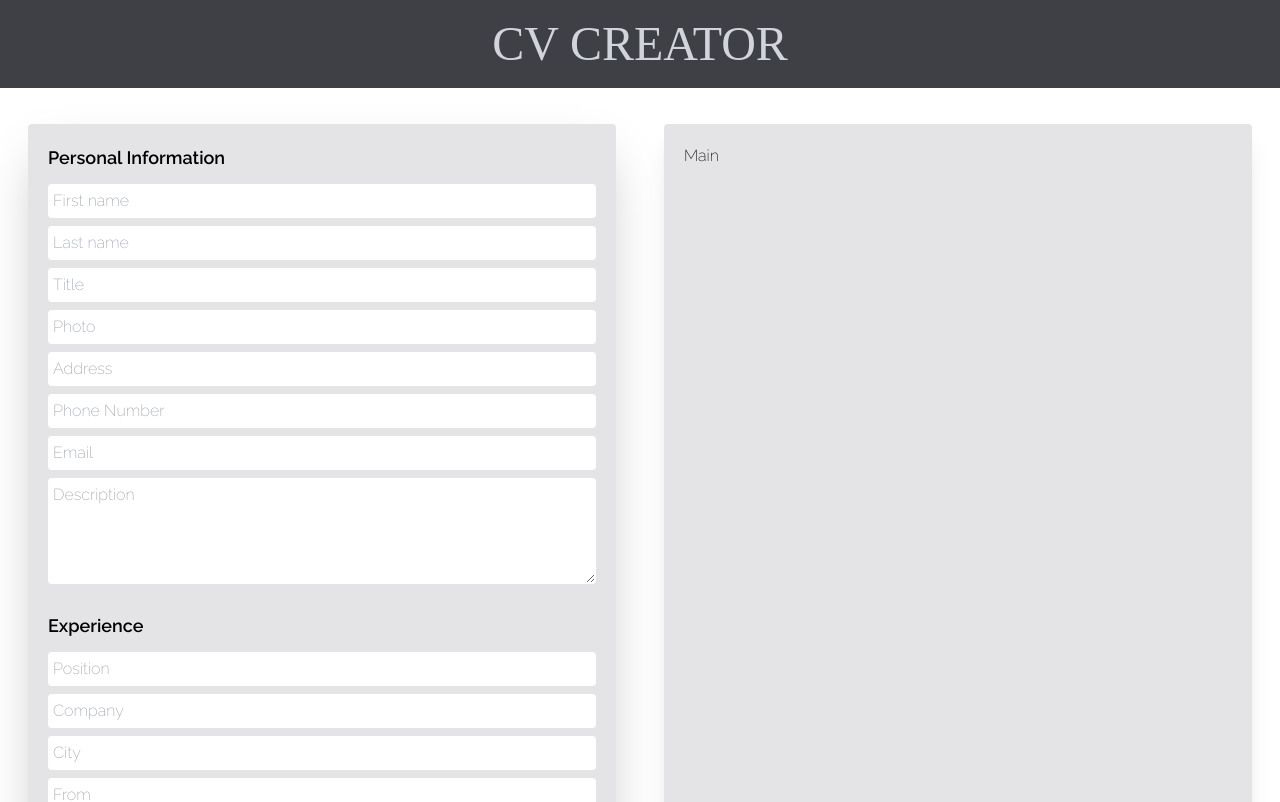
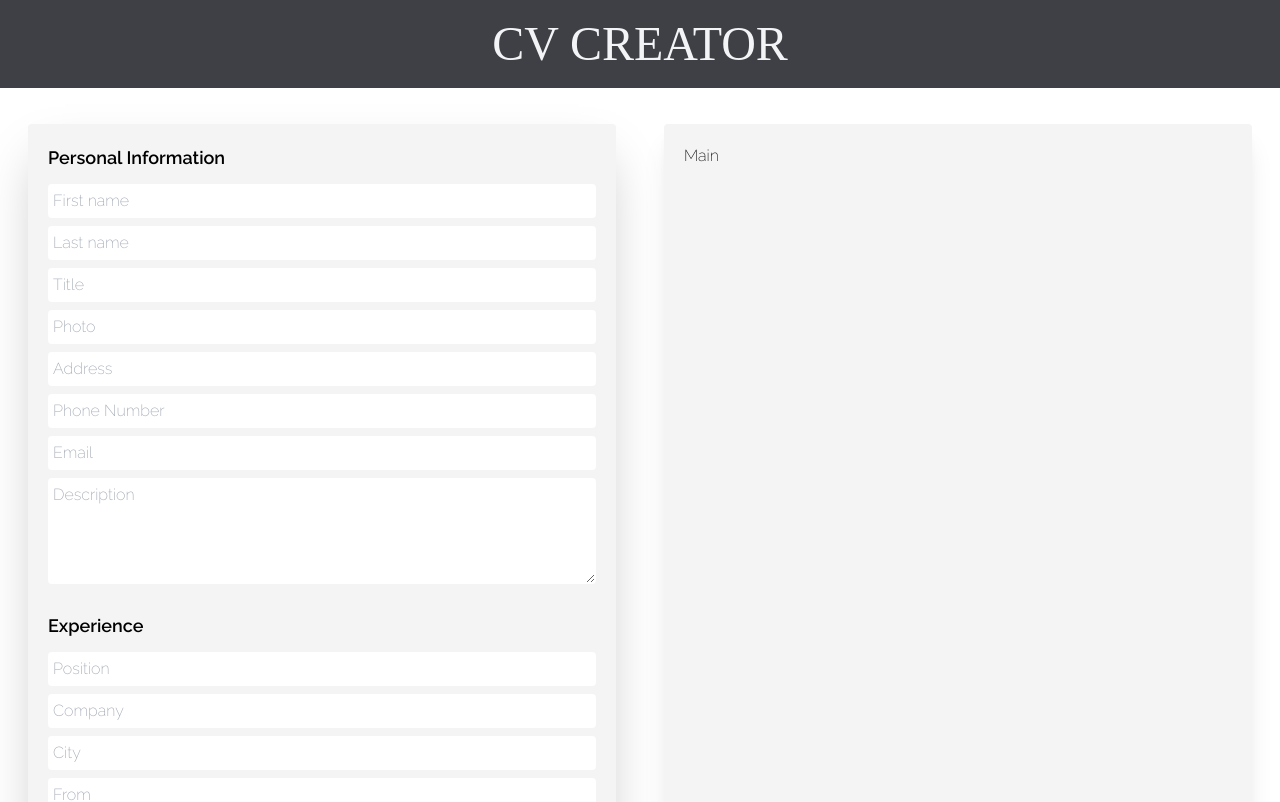
Before and after one commit to shivsgkashyap/cv-app, a React (Vite) app: page / in a window 1280 px wide. Shown: the top 802 px of the page. Built offline with nearby package versions, Linux system fonts and the light colour scheme; a web font is replaced by a local one.

Commit message:
Changed HTML to be more semantic

```diff
--- a/src/components/Header.jsx
+++ b/src/components/Header.jsx
@@ -1,8 +1,8 @@
 const Header = () => {
   return (
-    <div className="flex justify-center bg-zinc-700">
-      <h1 className="font-zen text-5xl p-5 text-gray-300">CV CREATOR</h1>
-    </div>
+    <header className="flex justify-center bg-zinc-700">
+      <h1 className="font-zen text-5xl p-5 text-gray-100">CV CREATOR</h1>
+    </header>
   );
 };
 
--- a/src/components/Main.jsx
+++ b/src/components/Main.jsx
@@ -3,12 +3,14 @@ import Buttons from "./Buttons";
 
 const Main = () => {
   return (
-    <div className="grid grid-cols-2 gap-12 max-w-7xl mx-auto mt-2 p-7 font-raleway">
-      <div className="bg-zinc-200 w-full p-5 rounded shadow-2xl">
+    <main className="grid grid-cols-2 gap-12 max-w-7xl mx-auto mt-2 p-7 font-raleway">
+      <section className="bg-zinc-100 w-full p-5 rounded shadow-2xl">
         <CVForm />
-      </div>
-      <div className="bg-zinc-200 w-full p-5 rounded shadow-xl">Main</div>
-    </div>
+      </section>
+      <section className="bg-zinc-100 w-full p-5 rounded shadow-xl">
+        Main
+      </section>
+    </main>
   );
 };
 
```
